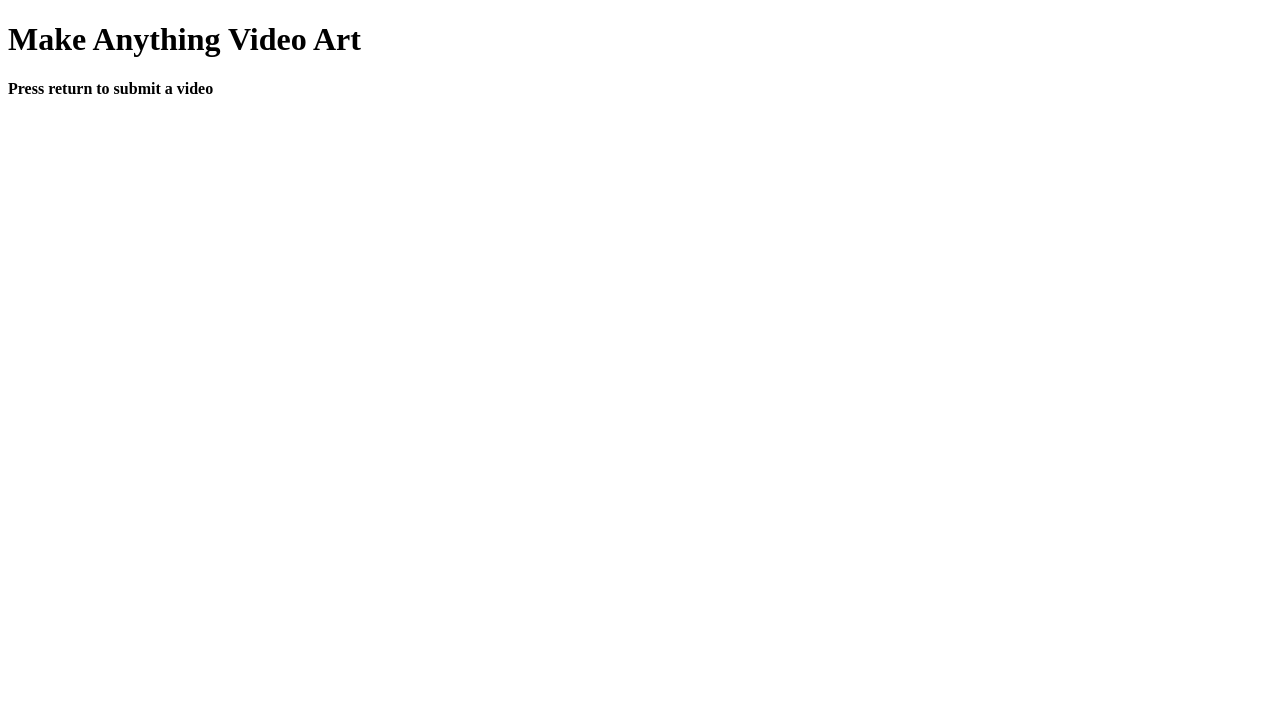
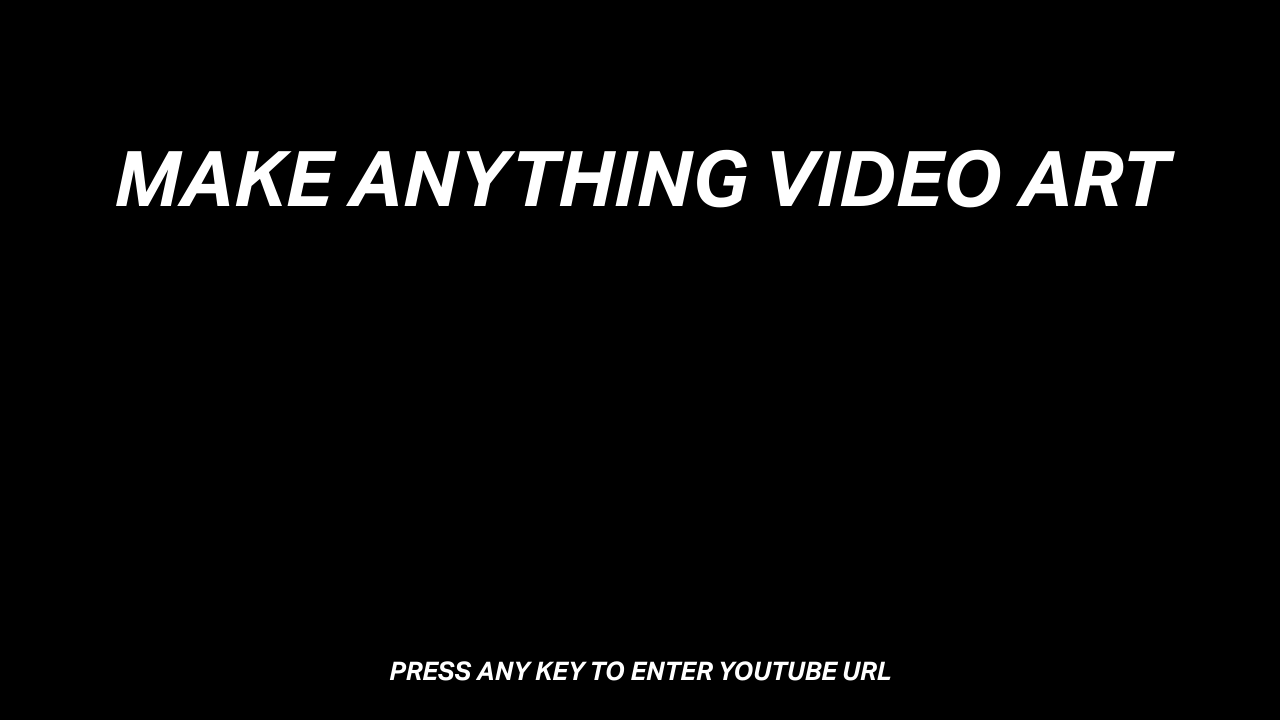
Before and after one commit to whoisbma/MAVA, a React app: page / in a window 1280 px wide. Shown: the top 720 px of the page. Built offline with nearby package versions, Linux system fonts and the light colour scheme.

Commit message:
basic text styles

```diff
--- a/src/js/app.jsx
+++ b/src/js/app.jsx
@@ -39,10 +39,16 @@
 
 	render() {
 		return (
-			<div>
-				<h1>Make Anything Video Art</h1>
-				<h4>Press return to submit a video</h4>
-				<Form visible={this.state.formVisible}/>
+			<div id='wrap'>
+				<div className='title'>
+					<h1>Make Anything Video Art</h1>
+				</div>
+				<div className='instructions'>
+					<h4>Press any key to enter youtube url</h4>
+				</div>
+				<div id='overlay'>
+					<Form visible={this.state.formVisible}/>
+				</div>
 			</div>
 		);
 	}
--- /dev/null
+++ b/src/sass/_fonts.scss
@@ -0,0 +1,7 @@
+@font-face {
+    font-family: 'aktiv_groteskbold_italic';
+    src: url('/assets/fonts/aktivgroteskbolditalic-webfont.woff2') format('woff2'),
+         url('/assets/fonts/aktivgroteskbolditalic-webfont.woff') format('woff');
+    font-weight: normal;
+    font-style: normal;
+}
--- a/src/sass/style.scss
+++ b/src/sass/style.scss
@@ -0,0 +1,49 @@
+// partials
+@import 'fonts';
+
+// type
+$font-main: aktiv_groteskbold_italic;
+$font-size-xl: 6vw;
+$font-size-l: 4vw;
+$font-size-m: 2vw;
+//colors
+$color-dark: #000;
+$color-light: #FFF;
+
+// text styles
+h1, h2, h3, h4, p {
+	font-family: $font-main;
+	color: $color-light;
+}
+h1 {
+	font-size: $font-size-xl;
+}
+h4 {
+	font-size: $font-size-m;
+}
+
+//style
+body {
+	margin: 0;
+	background: $color-dark;
+}
+#wrap {
+	padding: 0;
+	text-align: center;
+	text-transform: uppercase;
+	position: absolute;
+	width: 100%;
+	height: 100%;
+	.title {
+		position: relative;
+		top: 10vh;
+	}
+	.instructions {
+		position: absolute;
+		margin-right: auto;
+		margin-left: auto;
+		width: 100%;
+		bottom: 10vh;
+	}
+	.overlay {}
+}
```
Also changed, not shown: assets/fonts/aktivgroteskbolditalic-webfont.woff (added), assets/fonts/aktivgroteskbolditalic-webfont.woff2 (added).
